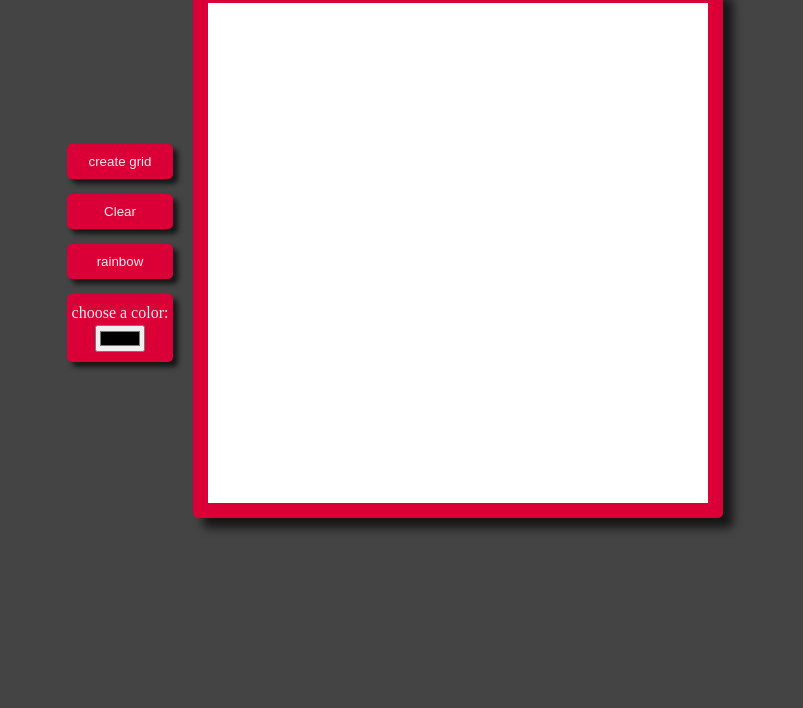
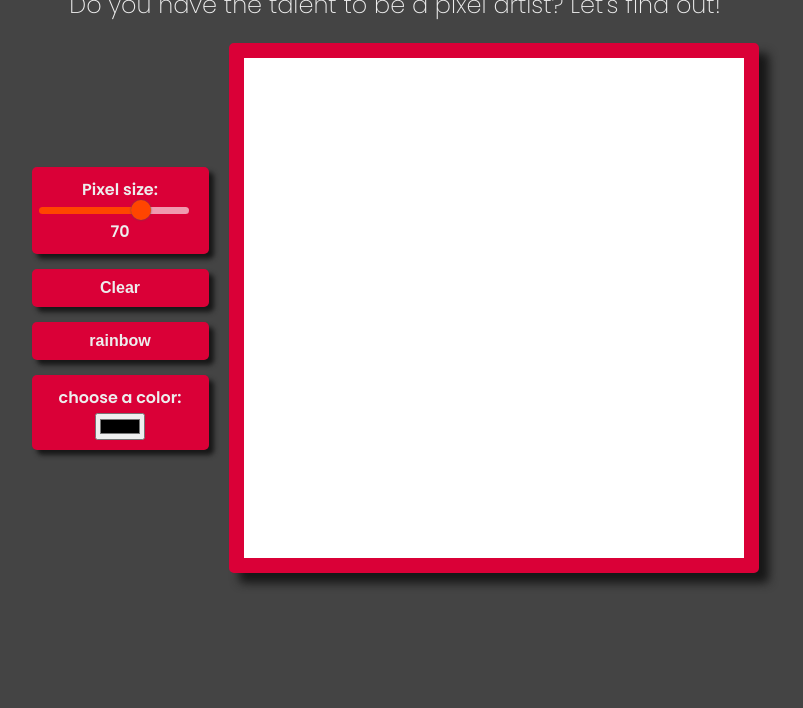
Before and after one commit to chimpbros/Etch-A-Sketch, a plain HTML site: page index.html in a window 1280 px wide. Shown: the part 92-800 px from the top of the page, without its empty margins (245-1048 px from the left). Drawn offline with Linux system fonts and the light colour scheme.

Commit message:
Fixed range input error

```diff
--- a/app.js
+++ b/app.js
@@ -11,8 +11,8 @@ function newGrid(size){
             const grid = document.createElement('div');
             grid.className = 'grid';
             container.appendChild(grid);
-            grid.style.width = (500/size) + 'px';
-            grid.style.height = (500/size) + 'px';
+            grid.style.width = (ctrWh/size) + 'px';
+            grid.style.height = (ctrWh/size) + 'px';
             grid.style.userSelect = 'none';
     }
 }
@@ -65,20 +65,32 @@ function updateColor(){
     changeColor(currentColor);
 }
 
+function handleInputChange(e) {
+    let target = e.target;
+    if (e.target.type !== 'range') {
+      target = document.getElementById('range')
+    }
+    const min = target.min;
+    const max = target.max;
+    const val = target.value;
+
+    target.style.backgroundSize = (val - min) * 100 / (max - min) + '% 100%';
+    rmGrid();
+    let gridSize = val;
+    newGrid(gridSize);
+    updateColor();
+  }
+
 const container = document.querySelector('.container');
-container.style.width = '500px';
-container.style.height = '500px';
+const ctrWh = 500;
+container.style.maxWidth = ctrWh + 'px';
+container.style.maxHeight = ctrWh + 'px';
 let isMouseDown = false;
-const createBtn = document.querySelector('.create-btn');
 const clearBtn = document.querySelector('.clear-btn');
 const rainbowBtn = document.querySelector('.rainbow-btn');
+const rangeInputs = document.querySelector('#grid-size');
 newGrid(24);
 updateColor();
-createBtn.addEventListener('click', function(){
-    rmGrid();
-    let gridSize = input();
-    newGrid(gridSize);
-    updateColor();
-});
 clearBtn.addEventListener('click', clearGrid);
 rainbowBtn.addEventListener('click', rainbow);
+rangeInputs.addEventListener('input',handleInputChange);
--- a/index.html
+++ b/index.html
@@ -6,18 +6,27 @@
     <meta name="viewport" content="width=device-width, initial-scale=1.0">
     <script src="app.js" defer></script>
     <link rel="stylesheet" href="style.css">
+    <link rel="preconnect" href="https://fonts.googleapis.com">
+    <link rel="preconnect" href="https://fonts.gstatic.com" crossorigin>
+    <link href="https://fonts.googleapis.com/css2?family=Poppins:wght@600&display=swap" rel="stylesheet">
+    <link href="https://fonts.googleapis.com/css2?family=Poppins:wght@200;600&display=swap" rel="stylesheet">
     <title>Etch-A-Sketch</title>
 </head>
 <body>
     <header>
         <h1>Let's Sketch</h1>
+        <p>Do you have the talent to be a pixel artist? Let's find out!</p>
     </header>
     <main>
         <div class="btn-container">
-            <button type="button" class="create-btn btn">create grid</button>
+            <label for="grid-size" class="label btn">
+                Pixel size:
+                <input type="range" id="grid-size" value="70" min="4" max="100" step="4" oninput="rangevalue.value=value"/>
+                <output id="rangevalue">70</output>
+            </label>
             <button type="button" class="clear-btn btn">Clear</button>
             <button type="button" class="rainbow-btn btn">rainbow</button>
-            <label for="color-picker" class="btn">
+            <label for="color-picker" class="label btn">
                 choose a color:
                 <input type="color" id="color-picker" onchange="updateColor()">
             </label>
--- a/style.css
+++ b/style.css
@@ -3,6 +3,19 @@ body {
     margin: 0;
     box-sizing: border-box;
     background-color: #444444;
+    font-family: 'Poppins', sans-serif;
+}
+
+h1 {
+    font-size: 3rem;
+    margin: 0;
+    font-weight: 600;
+}
+
+p {
+    font-size: 1.5rem;
+    margin: 0;
+    font-weight: 200;
 }
 
 .container {
@@ -12,6 +25,7 @@ body {
     border-radius: 5px;
     box-shadow: 10px 10px 10px #171717;
     background-color: white;
+    overflow: hidden;
 }
 
 main {
@@ -19,6 +33,7 @@ main {
     justify-content: center;
     align-items: center;
     gap: 20px;
+    height: 70vh;
 }
 
 .btn-container {
@@ -27,17 +42,21 @@ main {
     gap: 15px;
 }
 
-[for=color-picker] {
+.label {
     display: flex;
     flex-direction: column;
     align-items: center;
     gap: 3px;
+    font-weight: bold;
 }
 
 header {
     display: flex;
+    flex-direction: column;
     justify-content: center;
+    align-items: center;
     color: #EDEDED;
+    height: 15vh;
 }
 
 .btn {
@@ -48,6 +67,11 @@ header {
     padding: 10px 5px;
     box-shadow: 5px 5px 5px #171717;
     cursor: pointer;
+    font-size: 1rem;
+}
+
+button {
+    font-weight: bold;
 }
 
 .btn:hover {
@@ -55,7 +79,36 @@ header {
     color: #171717;
 }
 
-.btn:active {
-    background-color: #EDEDED;
+#grid-size {
     color: #171717;
 }
+
+input[type="range"] {
+    -webkit-appearance: none;
+    margin-right: 15px;
+    width: 150px;
+    height: 7px;
+    background: rgba(255, 255, 255, 0.6);
+    border-radius: 5px;
+    background-image: linear-gradient(#ff4500, #ff4500);
+    background-size: 70% 100%;
+    background-repeat: no-repeat;
+  }
+
+  input[type="range"]::-webkit-slider-thumb {
+    -webkit-appearance: none;
+    height: 20px;
+    width: 20px;
+    border-radius: 50%;
+    background: #ff4500;
+    cursor: ew-resize;
+    box-shadow: 0 0 2px 0 #555;
+    transition:  background 0.3s ease-in-out;
+  }
+
+  input[type=range]::-webkit-slider-runnable-track  {
+    -webkit-appearance: none;
+    box-shadow: none;
+    border: none;
+    background: transparent;
+  }
```
